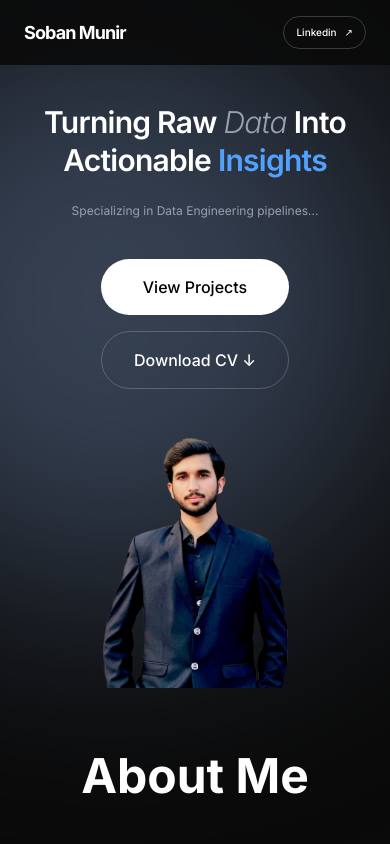
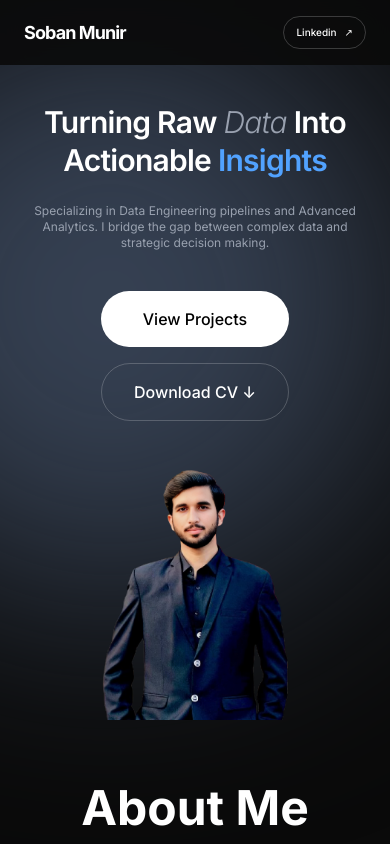
Before and after one commit to wareeshaburki/Soban_Munir_Portfolio, a React (Vite) app: page / in a window 390 px wide. Shown: the top 844 px of the page. Built offline with nearby package versions, Linux system fonts and the light colour scheme.

Commit message:
feat: updated Home and Projects sections for better responsiveness

```diff
--- a/src/components/Home.jsx
+++ b/src/components/Home.jsx
@@ -14,7 +14,8 @@ const Home = () => {
           Actionable <span className="text-blue-400">Insights</span>
         </h1>
         <p className="text-gray-400 mt-6 max-w-2xl text-xs md:text-base">
-          Specializing in Data Engineering pipelines...
+          Specializing in Data Engineering pipelines and Advanced Analytics. I
+          bridge the gap between complex data and strategic decision making.
         </p>
         <div className="flex flex-col sm:flex-row gap-4 mt-10">
           <a
--- a/src/components/Projects.jsx
+++ b/src/components/Projects.jsx
@@ -8,7 +8,7 @@ const Projects = () => {
       description:
         "Built a multi-layered Medallion Architecture to automate data ingestion from SQL sources into Azure Data Lake. It features a production-ready Star Schema in Synapse Analytics for high-performance enterprise reporting.",
       image: "adventure.jpeg",
-      tags: ["Azure Data Factory", "Databricks,Synapse", "PySpark", "Power BI"],
+      tags: ["Azure Data Factory", "Databricks","Synapse", "PySpark", "Power BI"],
       link: "https://github.com/soban-munir/Azure-Data-Engineering-Project",
     },
     {
```
